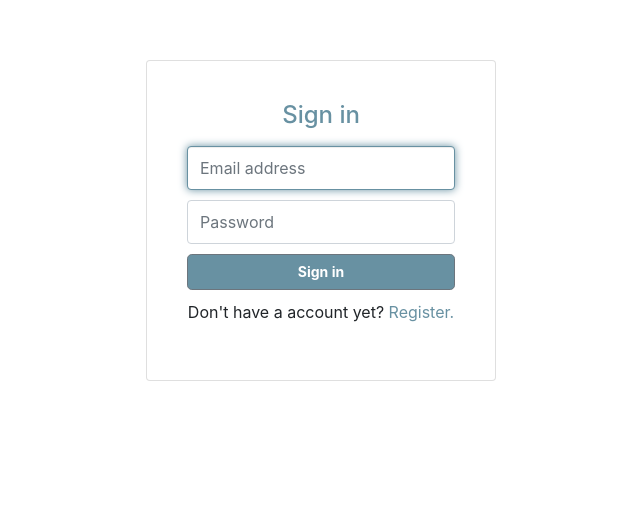
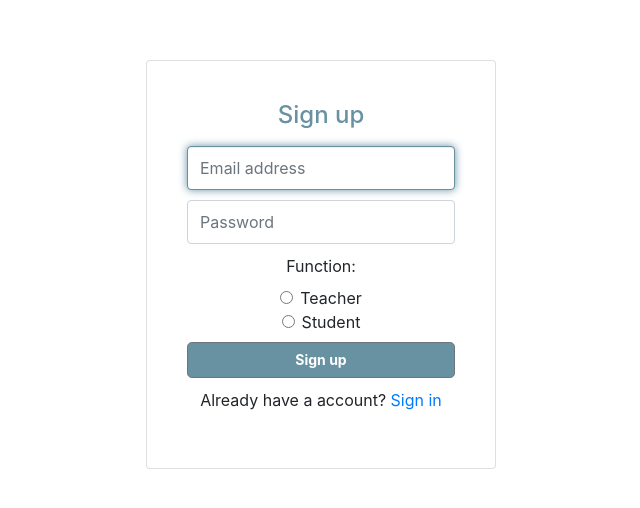
Before and after one commit to mohamedikhlaf27/Squizz, a React (Create React App) app in the folder app/: page /register in a window 1280 px wide. Shown: the part 162-670 px from the top of the page, without its empty margins (319-959 px from the left). Built offline with nearby package versions, Linux system fonts and the light colour scheme.

Commit message:
login and auto routing

```diff
--- a/app/src/Component/app/App.js
+++ b/app/src/Component/app/App.js
@@ -1,7 +1,5 @@
 import React, { Component } from 'react';
-import {BrowserRouter as Router} from 'react-router-dom';
-import {BrowserRouter as Switch} from 'react-router-dom';
-import {BrowserRouter as Route} from 'react-router-dom';
+import {BrowserRouter as Router, Route, Switch } from 'react-router-dom';
 import './App.css';
 
 import Register from '../register/Register';
@@ -9,20 +7,18 @@ import Login from '../login/Login';
 import Navbar from "../navbar/Navbar";
 import Home from "../home/Home";
 
-
 class App extends Component {
     render() {
         return (
             <div className="App">
                 <Router>
-                    <Login/>
-                    {/*<div className="content">*/}
-                    {/*    <Switch>*/}
-                    {/*        <Route path="/" exact component={Home} />*/}
-                    {/*        <Route path="/login" exact component={Login} />*/}
-                    {/*        <Route path="/register" exact component={Register} />*/}
-                    {/*    </Switch>*/}
-                    {/*</div>*/}
+                    <div className="content">
+                        <Switch>
+                            <Route path="/" exact component={Home} />
+                            <Route path="/login" exact component={Login}/>
+                            <Route path="/register" exact component={Register} />
+                        </Switch>
+                    </div>
                 </Router>
             </div>
         );
--- a/app/src/Component/home/Home.js
+++ b/app/src/Component/home/Home.js
@@ -1,8 +1,10 @@
 import React, { Component } from 'react';
+import Navbar from "../navbar/Navbar";
+
 
 class Home extends Component {
     render() {
-        return <div>Home</div>
+        return <Navbar/>
     }
 }
 
--- a/app/src/Component/login/Login.css
+++ b/app/src/Component/login/Login.css
@@ -29,8 +29,8 @@
  * Form styles
  */
 
-.form-signin #inputEmail,
-.form-signin #inputPassword {
+.form-signin #email,
+.form-signin #password {
     direction: ltr;
     height: 44px;
     font-size: 16px;
@@ -70,9 +70,3 @@
 .register {
     color: rgb(104, 145, 162);
 }
-
-.forgot-password:hover,
-.forgot-password:active,
-.forgot-password:focus{
-    color: rgb(12, 97, 33);
-}
--- a/app/src/Component/login/Login.js
+++ b/app/src/Component/login/Login.js
@@ -1,12 +1,26 @@
 import React, {Component} from 'react';
 import './Login.css';
 import {Button, Label, Input} from 'reactstrap';
+import {Link} from "react-router-dom";
+import { withRouter } from "react-router-dom";
 import Background from "../img/MicrosoftTeams-image.png";
 
 class Login extends Component {
+    constructor(props) {
+        super(props);
+        this.state = {
+            canLogin: true,
+        }
+        this.onLogin = this.onLogin.bind(this);
+    }
 
-    handleSubmit(event) {
+    onLogin(event) {
+
         event.preventDefault();
+        this.setState({
+            canLogin: false
+        });
+
         const email = event.target.email.value;
         const password = event.target.password.value;
 
@@ -14,8 +28,7 @@ class Login extends Component {
         formData.append('email', email)
         formData.append('password', password);
 
-
-        fetch("http://localhost:8080/user/login", {
+        fetch("http://localhost:8080/person/login", {
             method: 'POST',
             mode: 'cors',
             headers: {
@@ -23,39 +36,81 @@ class Login extends Component {
             },
             body: formData
         })
-            .then(result => result.json())
+            .then(result => result.status === 200 ? result.json() : Promise.reject(result))
             .then(data => {
-                console.log(data)
-            });
+                if (data) {
+                    this.props.history.push("/register");
+                    localStorage.setItem('squizz-loggedIn', true);
+                    this.setState({
+                        loggedIn: true,
+                        message: data.message
+                    });
+                }
+            })
+            .catch(result => result.json())
+            .then(data => {
+                if (data) {
+                    this.setState({
+                        loggedIn: false,
+                        canLogin: true,
+                        message: data.message
+                    });
+                }
+            })
     }
 
     render() {
-        return (
-            <form class="form-signin" onSubmit={this.handleSubmit}>
+        return(
+            <form className="form-signin" onSubmit={this.onLogin}>
                 <div className="container">
                     <div className="card card-container">
-                        <div className= "pb-2"><
-                            h4 id = "Title">Sign in</h4>
+                        <div className="pb-2"><
+                            h4 id="Title">Sign in</h4>
                         </div>
-                            <Input type="email" id="inputEmail" className="form-control" placeholder="Email address"
-                                   required autoFocus> </Input>
-                            <Input type="password" id="inputPassword" className="form-control" placeholder="Password" required> </Input>
-                            <Button className="btn btn-lg btn-primary btn-block btn-signin" type="submit">Sign in
-                            </Button>
+                        <Input type="email" id="email" className="form-control" placeholder="Email address"
+                               required autoFocus> </Input>
+                        <Input type="password" id="password" className="form-control" placeholder="Password"
+                               required> </Input>
+
+                        <div>{this.state.message}</div>
+
+                        <Button className="btn btn-lg btn-primary btn-block btn-signin" type="submit">Sign in </Button>
                         <div>
-                            <p>Don't have a account yet? <a href="#" className="register">
-                                Register.
-                            </a>
+                            <p>Don't have a account yet?
+                                <a className="register"><Link to="/register"> Register.</Link></a>
                             </p>
-
                         </div>
-
                     </div>
                 </div>
             </form>
-
         )
     }
 }
 
-export default Login;
+export default withRouter(Login);
+
+// handleSubmit(event) {
+//     event.preventDefault();
+//     const email = event.target.email.value;
+//     const password = event.target.password.value;
+//     console.log(email, password);
+//
+//     let formData = new URLSearchParams();
+//     formData.append('email', email)
+//     formData.append('password', password);
+//
+//
+//     fetch("http://localhost:8080/person/login", {
+//         method: 'POST',
+//         mode: 'cors',
+//         headers: {
+//             'Content-Type': 'application/x-www-form-urlencoded',
+//         },
+//         body: formData
+//     })
+//         .then(result => result.json())
+//         .then(data => {
+//             console.log(data)
+//
+//         });
+// }
--- a/app/src/Component/register/Register.css
+++ b/app/src/Component/register/Register.css
@@ -0,0 +1,70 @@
+.body{
+
+}
+.card-container.card {
+    max-width: 350px;
+    padding: 40px 40px;
+}
+#Title {
+    color: rgb(104, 145, 162);;
+}
+.btn {
+    font-weight: 700;
+    height: 36px;
+    -moz-user-select: none;
+    -webkit-user-select: none;
+    user-select: none;
+    cursor: default;
+}
+
+/*
+ * Card component
+ */
+.card {
+    padding: 20px 25px 30px;
+    margin: 0 auto 25px;
+    margin-top: 20%;
+}
+/*
+ * Form styles
+ */
+
+.form-signup #inputEmail,
+.form-signup #inputPassword {
+    direction: ltr;
+    height: 44px;
+    font-size: 16px;
+}
+
+.form-signup input[type=email],
+.form-signup input[type=password],
+.form-signup button {
+    width: 100%;
+    display: block;
+    margin-bottom: 10px;
+    position: relative;
+}
+
+.form-signup .form-control:focus {
+    border-color: rgb(104, 145, 162);
+    outline: 0;
+    /*box shadow*/
+    -webkit-box-shadow: inset 0 1px 1px rgba(0,0,0,.075),0 0 8px rgb(104, 145, 162);
+    box-shadow: inset 0 1px 1px rgba(0,0,0,.075),0 0 8px rgb(104, 145, 162);
+}
+
+.btn.btn-signup {
+    background-color: rgb(104, 145, 162);
+    padding: 0px;
+    font-weight: 700;
+    font-size: 14px;
+    height: 36px;
+}
+.btn.btn-signup:hover,
+.btn.btn-signup:active,
+.btn.btn-signup:focus {
+    background-color: rgb(12, 97, 33);
+}
+.login {
+    color: rgb(104, 145, 162);
+}
--- a/app/src/Component/register/Register.js
+++ b/app/src/Component/register/Register.js
@@ -1,5 +1,7 @@
 import React, {Component} from 'react'
 import './Register.css';
+import {Button, Input, Label, FormGroup} from "reactstrap";
+import {Link} from "react-router-dom";
 
 class Register extends Component {
 
@@ -29,21 +31,42 @@ class Register extends Component {
 
     render() {
         return (
-            <form onSubmit={this.handleSubmit}>
-                <div>
-                    <label htmlFor="email">Email</label>
-                    <input placeholder="email" type="text" name="email" id="email"></input>
-                </div>
-                <div>
-                    <label htmlFor="password">Password</label>
-                    <input placeholder="password" type="text" name="password" id="password"></input>
-                </div>
-                <div>
-                    <label hrmlFor="function">Function</label>
-                    <input type="checkbox"name="password" id="password"></input>
-                </div>
-                <div>
-                    <button type="submit">Register</button>
+            <form className="form-signup" onSubmit={this.handleSubmit}>
+                <div className="container">
+                    <div className="card card-container">
+                        <div className= "pb-2"><
+                            h4 id = "Title">Sign up</h4>
+                        </div>
+                        <Input type="email" id="inputEmail" className="form-control" placeholder="Email address"
+                               required autoFocus> </Input>
+                        <Input type="password" id="inputPassword" className="form-control" placeholder="Password" required> </Input>
+
+                        <div>
+                            <Label>
+                                Function:
+                            </Label>
+                            <FormGroup check>
+                                <Label check>
+                                    <Input type="radio" name="radio1" />{' '}
+                                    Teacher
+                                </Label>
+                            </FormGroup>
+                            <FormGroup check className="pb-2">
+                                <Label check>
+                                    <Input type="radio" name="radio1" />{' '}
+                                    Student
+                                </Label>
+                            </FormGroup>
+                        </div>
+
+                        <Button className="btn btn-lg btn-primary btn-block btn-signup" type="submit">Sign up
+                        </Button>
+                        <div>
+                            <p>Already have a account?
+                                <a className="login"> <Link to="/login"> Sign in </Link></a>
+                            </p>
+                        </div>
+                    </div>
                 </div>
             </form>
         )
```
Also changed, not shown: app/src/Component/navbar/Navbar.js (+5 -29 lines), 1 other file (tests, documents, lock files or other folders).
